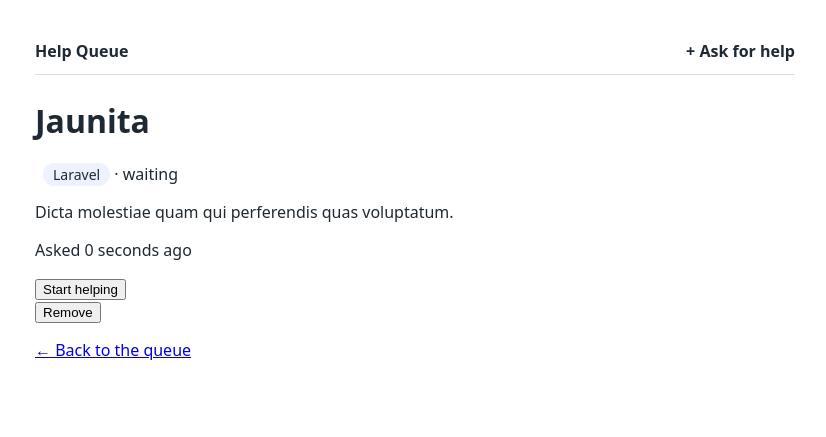
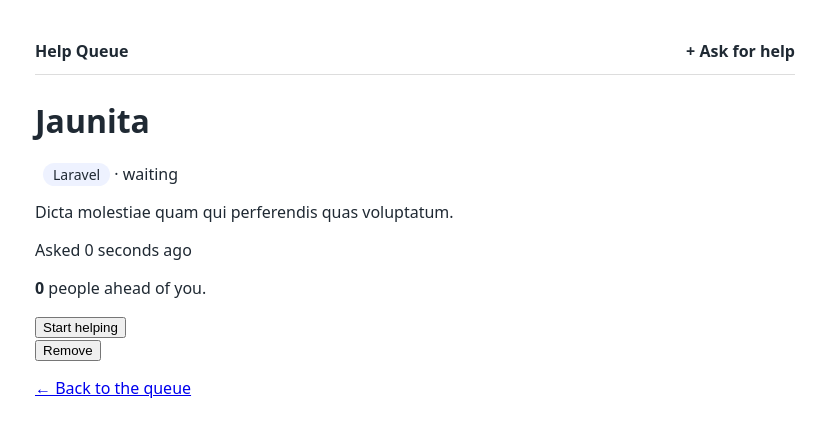
Before and after one commit to JINZO-AI/help-queue, a Laravel app: page /tickets/1 in a window 1280 px wide. Shown: the top 437 px of the page, without its empty margins (225-1051 px from the left). Run offline with Laravel 12, Linux system fonts and the light colour scheme; data comes from the database, SQL or seed files in the repository.

Commit message:
TP3-CP3: queue position

```diff
--- a/app/Http/Controllers/TicketController.php
+++ b/app/Http/Controllers/TicketController.php
@@ -19,7 +19,8 @@ class TicketController extends Controller
 
     public function show(Ticket $ticket)
     {
-        return view('tickets.show', ['ticket' => $ticket]);
+        $ahead = Ticket::waiting()->where('id', '<', $ticket->id)->count();
+        return view('tickets.show', ['ticket' => $ticket, 'ahead' => $ahead]);
     }
 
     public function create()
--- a/resources/views/tickets/show.blade.php
+++ b/resources/views/tickets/show.blade.php
@@ -9,6 +9,10 @@
 <p>{{ $ticket->description ?? 'No description.' }}</p>
 
 <p>Asked {{ $ticket->created_at->diffForHumans() }}</p>
+
+@if ($ticket->status === 'waiting')
+<p><strong>{{ $ahead }}</strong> {{ $ahead === 1 ? 'person' : 'people' }} ahead of you.</p>
+@endif
 
 @if ($ticket->status !== 'done')
 <form method="POST" action="{{ route('tickets.update', $ticket) }}">
```
Also changed, not shown: answers/TP3.md (+6 -0 lines).
